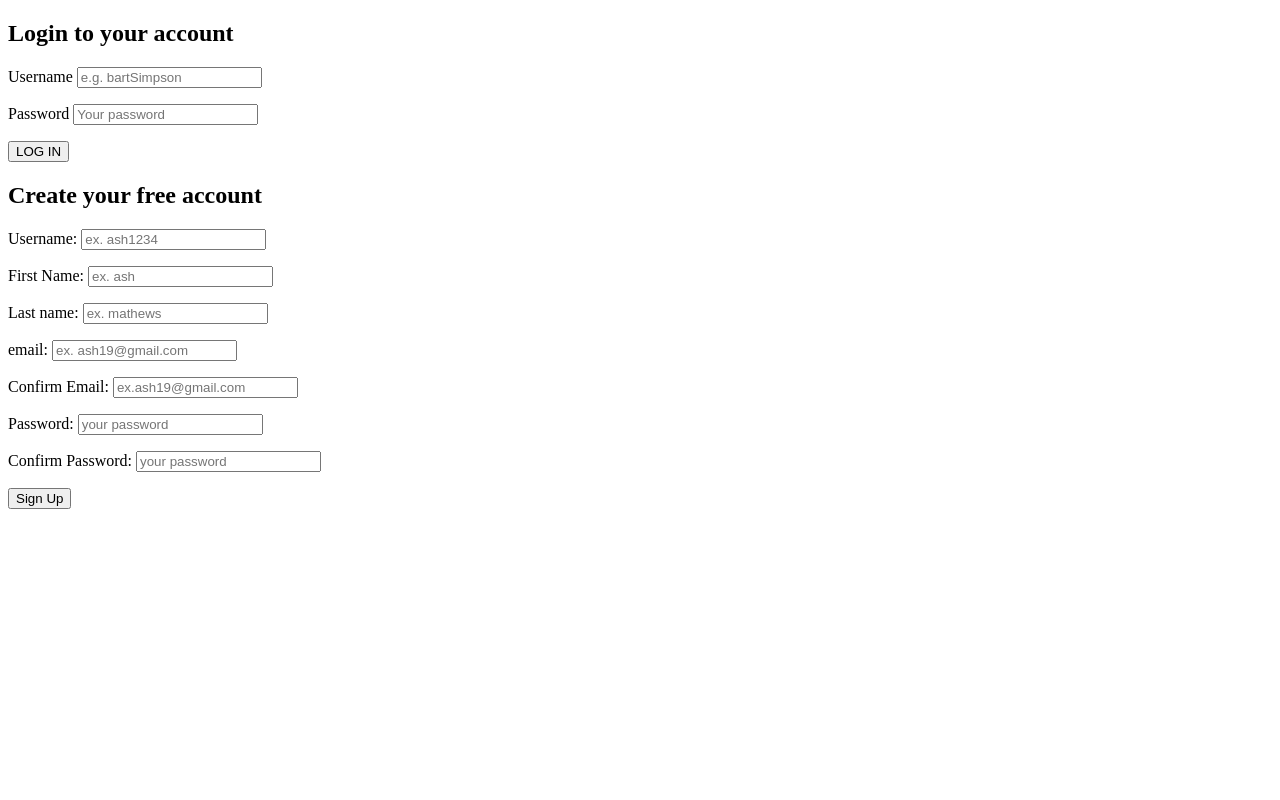
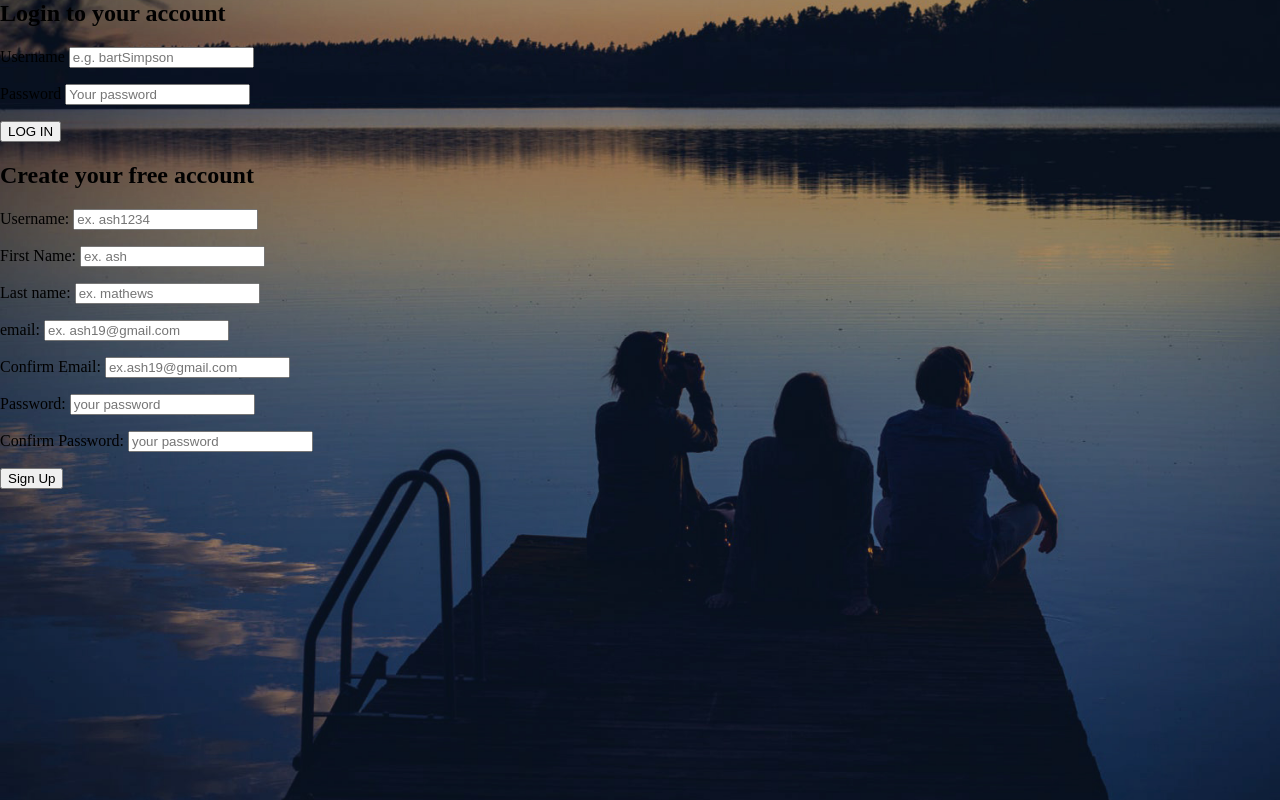
Before and after one commit to ARANA107/Spotify_Clone, a PHP site: page /register.php in a window 1280 px wide. Run offline with PHP 8.4, Linux system fonts and the light colour scheme.

Commit message:
css added - background

```diff
--- /dev/null
+++ b/assets/css/register.css
@@ -0,0 +1,15 @@
+html,
+body{
+  paddin:0;
+  margin:0;
+  heght:100%;
+}
+#background {
+	background-color: #000;
+    background-image: url(../images/bg.jpg);
+    background-position: center;
+    background-size: cover;
+    display: table;
+    height: 100%;
+    width: 100%;
+}
--- a/register.php
+++ b/register.php
@@ -13,14 +13,14 @@ function getInputValues($name){
 }
 
 ?>
-<!DOCTYPE html>
+
 <html>
 <head>
-    <meta charset="utf-8">
   <title>Welcome to slotify!</title>
+  <link rel="stylesheet" type="text/css" href="assets/css/register.css">
 </head>
 <body>
-
+  <div id="background">
     <div id="inputContainer">
 
       <form id="loginForm" action="register.php" method="POST">
@@ -86,5 +86,6 @@ function getInputValues($name){
                     </form>
 
                   </div>
+                </div>
               </body>
               </html>
```
Also changed, not shown: assets/images/bg.jpg (added). Lines whose indentation alone changed are shown as unchanged.
